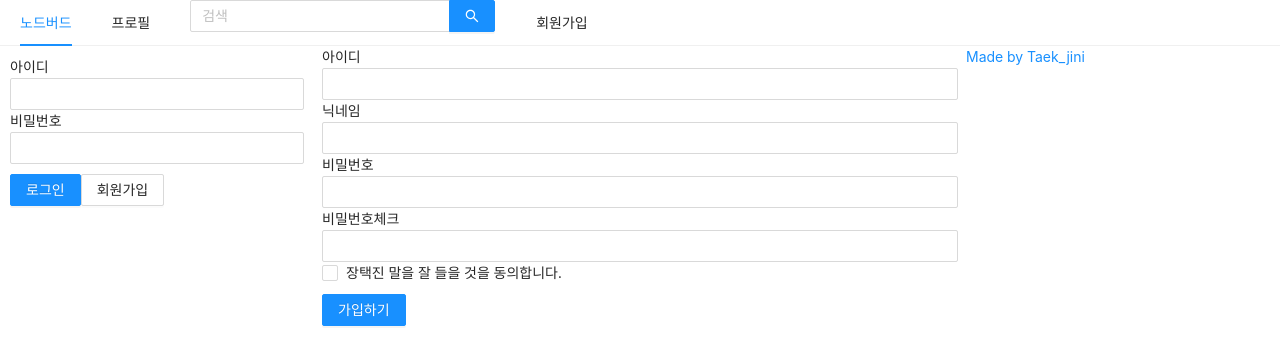
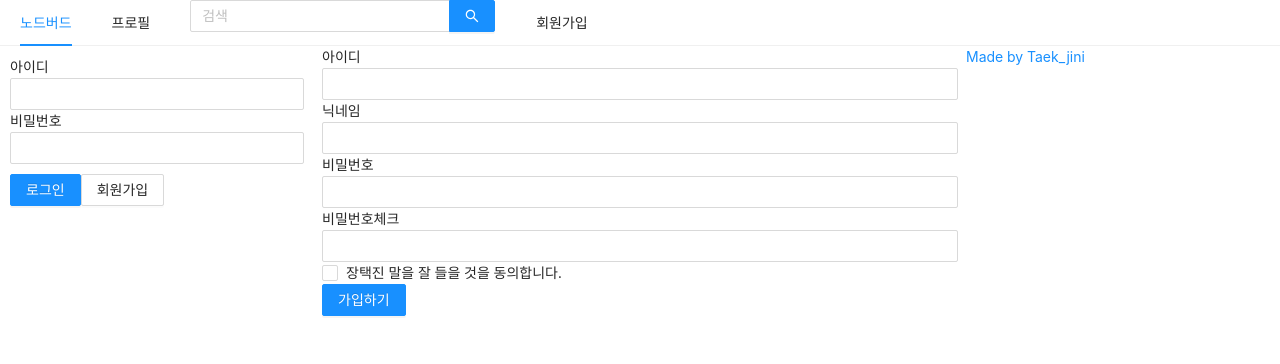
Before and after one commit to TaekJinJang/React-SNS, a Next.js app in the folder front/: page /signup in a window 1280 px wide. Shown: the top 364 px of the page. Built offline with nearby package versions, Linux system fonts and the light colour scheme.

Commit message:
인라인 스타일에사 styled로 변경

```diff
--- a/front/pages/signup.js
+++ b/front/pages/signup.js
@@ -7,6 +7,9 @@ import { useCallback, useState } from "react";
 
 const ErrorMessage = styled.div`
   color: red;
+`;
+const marginTop_1 = styled.div`
+  margintop: 10px;
 `;
 
 const Signup = () => {
@@ -94,11 +97,11 @@ const Signup = () => {
               <ErrorMessage>약관에 동의하셔야 합니다.</ErrorMessage>
             )}
           </div>
-          <div style={{ marginTop: 10 }}>
+          <marginTop_1>
             <Button type="primary" htmlType="submit">
               가입하기
             </Button>
-          </div>
+          </marginTop_1>
         </Form>
       </AppLayout>
     </>
```
Also changed, not shown: front/components/FollowList.js (+8 -2 lines).
